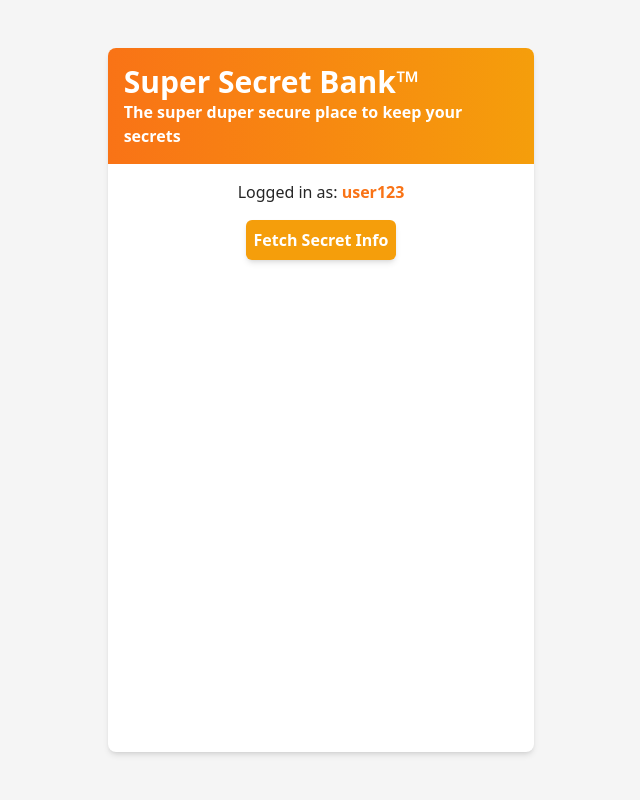
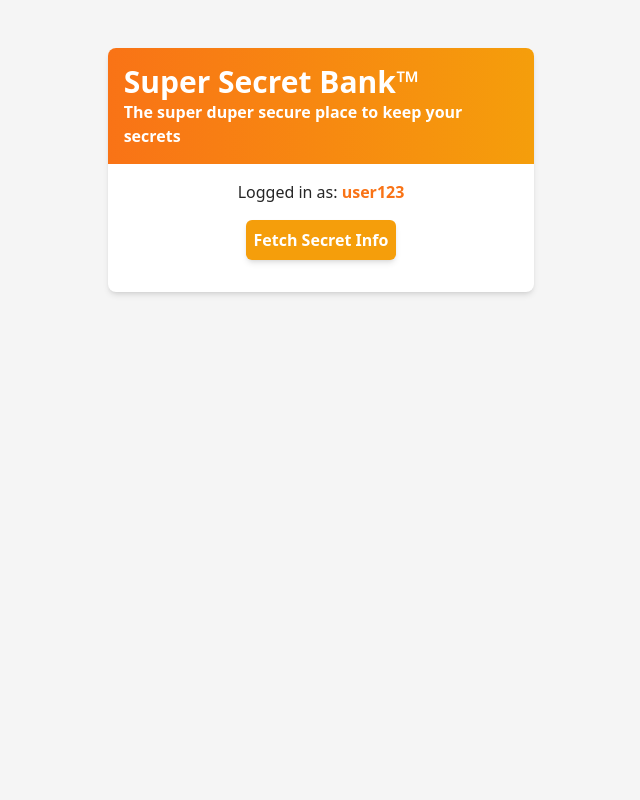
Before and after one commit to JeffC25/ec530-sql-injection-demo, a Flask app: page / in a window 1280 px wide. Shown: the whole page, without its empty margins (319-959 px from the left). Run offline with Flask 3, Linux system fonts and the light colour scheme; some libraries are stand-ins or nearby versions.

Commit message:
update css to accomodate for short screens

```diff
--- a/templates/index.html
+++ b/templates/index.html
@@ -102,8 +102,8 @@
         }
     </script>
 </head>
-<body class="bg-neutral-100 flex justify-center h-screen">
-    <div class="bg-white xl:w-1/3 lg:w-1/2 w-3/4 rounded-lg m-12 shadow-md">
+<body class="bg-neutral-100">
+    <div class="bg-white xl:w-1/3 lg:w-1/2 w-3/4 rounded-lg m-12 shadow-md mx-auto">
         <div class="bg-gradient-to-r from-orange-500 to-amber-500 p-4 text-white rounded-t-lg">
             <h1 class="text-3xl font-semibold">Super Secret Bank™</h1>
             <h2 class="font-semibold">The super duper secure place to keep your secrets</h2>
@@ -114,7 +114,7 @@
             </h3>
             <button onclick="getUser()" class="rounded-md shadow-md p-2 text-center w-fit mx-auto block font-semibold bg-amber-500 hover:bg-orange-500 text-white">Fetch Secret Info</button>
         </div>
-        <div id="results" class="m-4">
+        <div id="results" class="p-4">
     </div>
 </body>
 </html>
```
